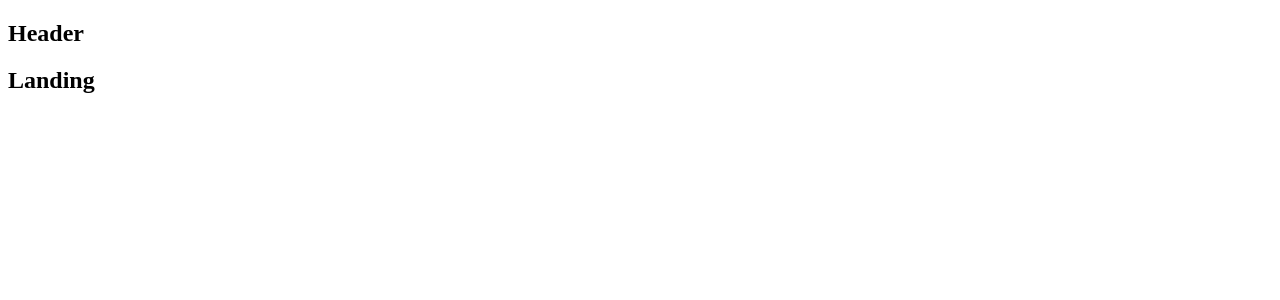
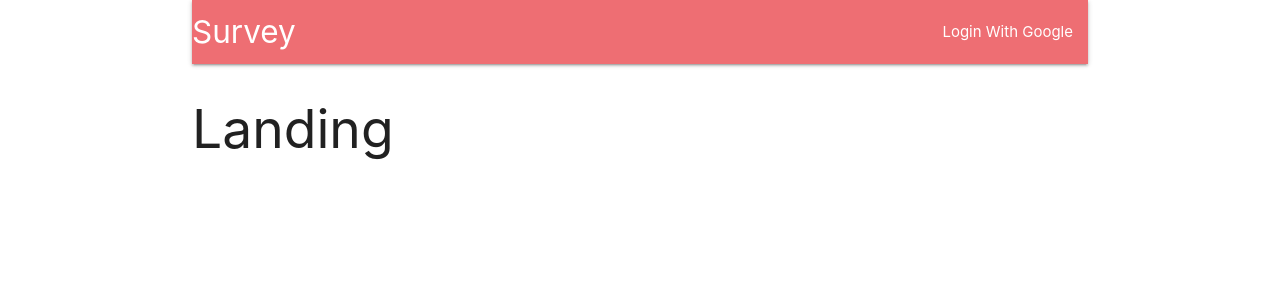
Before and after one commit to pinyada-sengate/survey, a React (Create React App) app in the folder client/: page / in a window 1280 px wide. Shown: the top 300 px of the page. Built offline with nearby package versions, Linux system fonts and the light colour scheme.

Commit message:
client Header

```diff
--- a/client/package.json
+++ b/client/package.json
@@ -7,6 +7,7 @@
     "@testing-library/react": "^13.4.0",
     "@testing-library/user-event": "^13.5.0",
     "http-proxy-middleware": "^2.0.6",
+    "materialize-css": "^1.0.0",
     "react": "^18.2.0",
     "react-dom": "^18.2.0",
     "react-redux": "^9.0.4",
--- a/client/src/components/App.js
+++ b/client/src/components/App.js
@@ -1,14 +1,14 @@
 import React from "react";
 import { BrowserRouter, Route } from "react-router-dom";
 
-const Header = () => <h2>Header</h2>;
+import Header from "./Header";
 const Dashboard = () => <h2>Dashboard</h2>;
 const SurveyNew = () => <h2>SurveyNew</h2>;
 const Landing = () => <h2>Landing</h2>;
 
 const App = () => {
   return (
-    <div>
+    <div className="container">
       <BrowserRouter>
         <div>
           <Header />
--- /dev/null
+++ b/client/src/components/Header.js
@@ -0,0 +1,20 @@
+import React, { Component } from "react";
+
+class Header extends Component {
+  render() {
+    return (
+      <nav>
+        <div className="nav-wrapper">
+          <a className="left brand-logo">Survey</a>
+          <ul className="right">
+            <li>
+              <a>Login With Google</a>
+            </li>
+          </ul>
+        </div>
+      </nav>
+    );
+  }
+}
+
+export default Header;
--- a/client/src/index.js
+++ b/client/src/index.js
@@ -1,3 +1,5 @@
+import "materialize-css/dist/css/materialize.min.css";
+
 import React from "react";
 import ReactDOM from "react-dom";
 import { Provider } from "react-redux";
```
Also changed, not shown: 1 other file (tests, documents, lock files or other folders).
